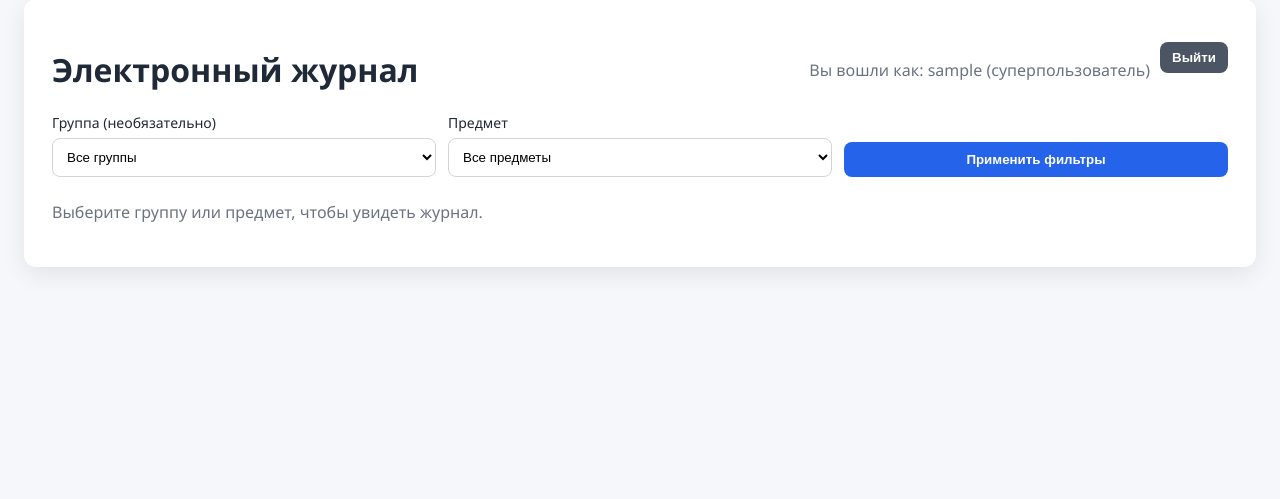
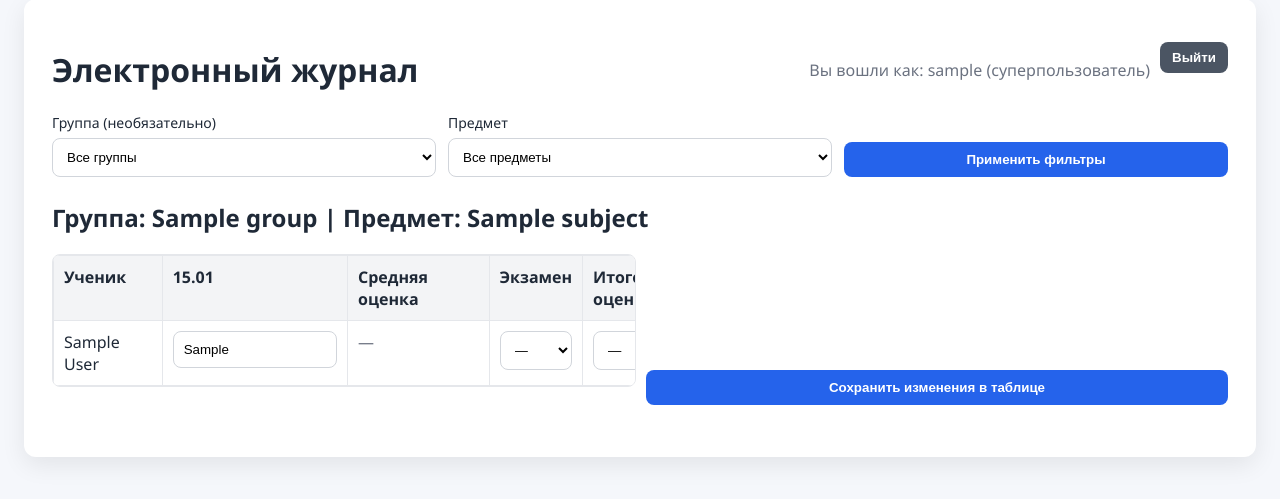
Before and after one commit to Pavel9876543/journal_cadet, a Django app: page / in a window 1280 px wide. Shown: the part 25-524 px from the top of the page. Run offline with Django 5.2, Linux system fonts and the light colour scheme; a user stored in the database is signed in; tables that the repository leaves empty hold one stand-in row (values such as "Sample post").

Commit message:
Show all journal data by default

```diff
--- a/journal/views.py
+++ b/journal/views.py
@@ -1,3 +1,4 @@
+from collections import defaultdict
 from urllib.parse import urlencode
 from datetime import date
 
@@ -22,8 +23,8 @@ def _calculate_average(grade_values):
     return f'{(sum(numeric_values) / len(numeric_values)):.2f}'
 
 
-def _students_for_subject(subject, *, base_students=None):
-    students = Student.objects.filter(
+def _students_for_group_subject(group, subject, *, base_students=None):
+    students = Student.objects.filter(group=group).filter(
         Q(group__subjects=subject) | Q(individual_subjects=subject)
     ).distinct()
     if base_students is not None:
@@ -31,46 +32,66 @@ def _students_for_subject(subject, *, base_students=None):
     return students.order_by('full_name')
 
 
-def _build_journal_tables(students, table_subjects, grade_qs, results_qs):
+def _build_journal_tables(groups, subjects, students, grade_qs, results_qs):
     journal_tables = []
     result_map = {(result.student_id, result.subject_id): result for result in results_qs}
+    grades_map = defaultdict(list)
+    students_by_group = defaultdict(list)
+    group_subject_ids = {group.id: set(group.subjects.values_list('id', flat=True)) for group in groups}
+    subject_student_ids = {subject.id: set(subject.students.values_list('id', flat=True)) for subject in subjects}
 
-    for subject in table_subjects:
-        subject_grades = grade_qs.filter(subject=subject).order_by('date')
-        dates = sorted({grade.date for grade in subject_grades})
+    for grade in grade_qs:
+        grades_map[(grade.student.group_id, grade.subject_id)].append(grade)
 
-        row_map = {student.id: {lesson_date: '' for lesson_date in dates} for student in students}
-        for grade in subject_grades:
-            row_map[grade.student_id][grade.date] = str(grade.value)
+    for student in students:
+        students_by_group[student.group_id].append(student)
 
-        rows = []
-        for student in students:
-            grades_by_date = {}
-            grade_values = []
-            for lesson_date in dates:
-                grades_by_date[lesson_date] = row_map[student.id][lesson_date]
-                if row_map[student.id][lesson_date]:
-                    grade_values.append(row_map[student.id][lesson_date])
+    for group in groups:
+        group_students = students_by_group.get(group.id, [])
+        allowed_subject_ids = group_subject_ids.get(group.id, set())
 
-            subject_result = result_map.get((student.id, subject.id))
-            rows.append(
+        for subject in subjects:
+            if subject.id in allowed_subject_ids:
+                table_students = group_students
+            else:
+                allowed_student_ids = subject_student_ids.get(subject.id, set())
+                table_students = [student for student in group_students if student.id in allowed_student_ids]
+
+            subject_grades = grades_map.get((group.id, subject.id), [])
+            dates = sorted({grade.date for grade in subject_grades})
+            row_map = {student.id: {lesson_date: '' for lesson_date in dates} for student in table_students}
+            for grade in subject_grades:
+                row_map[grade.student_id][grade.date] = str(grade.value)
+
+            rows = []
+            for student in table_students:
+                grades_by_date = {}
+                grade_values = []
+                for lesson_date in dates:
+                    grades_by_date[lesson_date] = row_map[student.id][lesson_date]
+                    if row_map[student.id][lesson_date]:
+                        grade_values.append(row_map[student.id][lesson_date])
+
+                subject_result = result_map.get((student.id, subject.id))
+                rows.append(
+                    {
+                        'student': student,
+                        'grades_by_date': grades_by_date,
+                        'average_grade': _calculate_average(grade_values),
+                        'exam_grade': '' if subject_result is None or subject_result.exam_grade is None else subject_result.exam_grade,
+                        'final_grade': '' if subject_result is None or subject_result.final_grade is None else subject_result.final_grade,
+                    }
+                )
+
+            journal_tables.append(
                 {
-                    'student': student,
-                    'grades_by_date': grades_by_date,
-                    'average_grade': _calculate_average(grade_values),
-                    'exam_grade': '' if subject_result is None or subject_result.exam_grade is None else subject_result.exam_grade,
-                    'final_grade': '' if subject_result is None or subject_result.final_grade is None else subject_result.final_grade,
+                    'group': group,
+                    'subject': subject,
+                    'dates': dates,
+                    'rows': rows,
+                    'final_grade_options': sorted(subject.get_final_grade_allowed_values()),
                 }
             )
-
-        journal_tables.append(
-            {
-                'subject': subject,
-                'dates': dates,
-                'rows': rows,
-                'final_grade_options': sorted(subject.get_final_grade_allowed_values()),
-            }
-        )
 
     return journal_tables
 
@@ -203,41 +224,30 @@ def journal_view(request):
         selected_group = groups.filter(pk=selected_group_id).first() if selected_group_id else None
         selected_subject = subjects.filter(pk=selected_subject_id).first() if selected_subject_id else None
 
-        if selected_group:
-            subjects = subjects.filter(Q(groups=selected_group) | Q(students__group=selected_group)).distinct()
+        groups_to_show = [selected_group] if selected_group else list(groups)
+        subjects_to_show = [selected_subject] if selected_subject else list(subjects)
+        students_qs = Student.objects.filter(
+            Q(group__in=groups_to_show) | Q(individual_subjects__in=subjects_to_show)
+        ).distinct()
 
-        base_students = Student.objects.all()
-        if selected_group:
-            base_students = base_students.filter(group=selected_group)
-
-        if selected_subject:
-            students_qs = _students_for_subject(selected_subject, base_students=base_students)
-            table_subjects = [selected_subject]
-        elif selected_group:
-            students_qs = base_students.order_by('full_name')
-            table_subjects = list(subjects)
-        else:
-            students_qs = Student.objects.none()
-            table_subjects = []
-
-        students = list(students_qs)
-        grade_qs = Grade.objects.filter(student__in=students_qs, subject__in=table_subjects).select_related(
+        students = list(students_qs.order_by('full_name'))
+        grade_qs = Grade.objects.filter(student__in=students_qs, subject__in=subjects_to_show).select_related(
             'student',
             'subject',
             'teacher',
         )
-        results_qs = SubjectResult.objects.filter(student__in=students_qs, subject__in=table_subjects).select_related(
+        results_qs = SubjectResult.objects.filter(student__in=students_qs, subject__in=subjects_to_show).select_related(
             'student',
             'subject',
         )
-        journal_tables = _build_journal_tables(students, table_subjects, grade_qs, results_qs)
+        journal_tables = _build_journal_tables(groups_to_show, subjects_to_show, students, grade_qs, results_qs)
 
         grade_form = None
-        if selected_subject and (selected_group or students):
+        if selected_group and selected_subject:
             grade_form = GradeCreateForm(
                 request.POST or None,
                 group=selected_group,
-                students_queryset=students_qs,
+                students_queryset=_students_for_group_subject(selected_group, selected_subject),
             )
 
             if request.method == 'POST' and request.POST.get('action') == 'add_grade':
@@ -270,7 +280,6 @@ def journal_view(request):
             'subjects': subjects,
             'students': students,
             'journal_tables': journal_tables,
-            'single_subject_mode': bool(selected_subject_id),
             'selected_group': selected_group,
             'selected_group_id': str(selected_group_id or ''),
             'selected_subject_id': str(selected_subject_id or ''),
@@ -298,7 +307,6 @@ def journal_view(request):
                 'subjects': [],
                 'students': [],
                 'journal_tables': [],
-                'single_subject_mode': False,
                 'selected_group_id': '',
                 'selected_subject_id': '',
                 'grade_form': None,
@@ -309,45 +317,39 @@ def journal_view(request):
     if teacher is not None:
         role_mode = 'teacher'
 
-        groups = Group.objects.filter(subjects__in=teacher.subjects.all()).distinct().order_by('name')
+        groups = Group.objects.filter(
+            Q(subjects__in=teacher.subjects.all()) | Q(students__individual_subjects__in=teacher.subjects.all())
+        ).distinct().order_by('name')
         subjects = teacher.subjects.all().order_by('name')
         selected_group = groups.filter(pk=selected_group_id).first() if selected_group_id else None
         selected_subject = subjects.filter(pk=selected_subject_id).first() if selected_subject_id else None
 
-        base_students = Student.objects.all()
-        if selected_group:
-            base_students = base_students.filter(group=selected_group)
+        groups_to_show = [selected_group] if selected_group else list(groups)
+        subjects_to_show = [selected_subject] if selected_subject else list(subjects)
+        students_qs = Student.objects.filter(
+            Q(group__in=groups_to_show) | Q(individual_subjects__in=subjects_to_show)
+        ).distinct()
 
-        if selected_subject:
-            students_qs = _students_for_subject(selected_subject, base_students=base_students)
-            table_subjects = [selected_subject]
-        elif selected_group:
-            students_qs = base_students.order_by('full_name')
-            table_subjects = list(subjects.filter(groups=selected_group).distinct())
-        else:
-            students_qs = Student.objects.none()
-            table_subjects = []
-
-        students = list(students_qs)
+        students = list(students_qs.order_by('full_name'))
         grade_qs = Grade.objects.filter(
             teacher=teacher,
             student__in=students_qs,
-            subject__in=table_subjects,
+            subject__in=subjects_to_show,
         ).select_related('student', 'subject', 'teacher')
         results_qs = SubjectResult.objects.filter(
             student__in=students_qs,
-            subject__in=table_subjects,
+            subject__in=subjects_to_show,
         ).select_related('student', 'subject')
 
-        journal_tables = _build_journal_tables(students, table_subjects, grade_qs, results_qs)
+        journal_tables = _build_journal_tables(groups_to_show, subjects_to_show, students, grade_qs, results_qs)
 
         grade_form = None
-        if selected_subject and (selected_group or students):
+        if selected_group and selected_subject:
             grade_form = GradeCreateForm(
                 request.POST or None,
                 teacher=teacher,
                 group=selected_group,
-                students_queryset=students_qs,
+                students_queryset=_students_for_group_subject(selected_group, selected_subject),
             )
             if request.method == 'POST' and request.POST.get('action') == 'add_grade':
                 if grade_form.is_valid():
@@ -380,7 +382,6 @@ def journal_view(request):
             'subjects': subjects,
             'students': students,
             'journal_tables': journal_tables,
-            'single_subject_mode': bool(selected_subject_id),
             'selected_group': selected_group,
             'selected_group_id': str(selected_group_id or ''),
             'selected_subject_id': str(selected_subject_id or ''),
@@ -426,7 +427,6 @@ def journal_view(request):
         'subjects': subjects,
         'students': students,
         'journal_tables': journal_tables,
-        'single_subject_mode': bool(selected_subject_id),
         'selected_group': selected_group,
         'selected_group_id': str(selected_group.id),
         'selected_subject_id': str(selected_subject_id or ''),
--- a/templates/journal.html
+++ b/templates/journal.html
@@ -299,20 +299,12 @@
             {% endif %}
         {% endif %}
 
-        {% if role_mode == 'teacher' and not selected_group_id and not selected_subject_id or role_mode == 'superuser' and not selected_group_id and not selected_subject_id %}
-            <p class="muted">Выберите группу или предмет, чтобы увидеть журнал.</p>
-        {% elif not students %}
-            <p class="muted">По выбранным фильтрам нет учеников.</p>
-        {% elif not journal_tables %}
+        {% if not journal_tables %}
             <p class="muted">Нет данных по выбранным фильтрам.</p>
         {% else %}
             {% for table in journal_tables %}
                 <h2>
-                    {% if single_subject_mode %}
-                        Журнал: {{ table.subject.name }}
-                    {% else %}
-                        Предмет: {{ table.subject.name }}
-                    {% endif %}
+                    Группа: {{ table.group.name }} | Предмет: {{ table.subject.name }}
                 </h2>
 
                 {% if not table.dates %}
```
